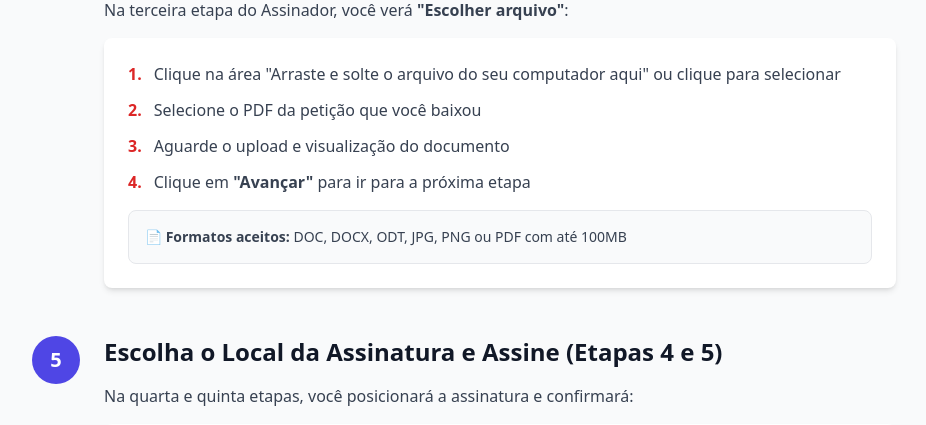
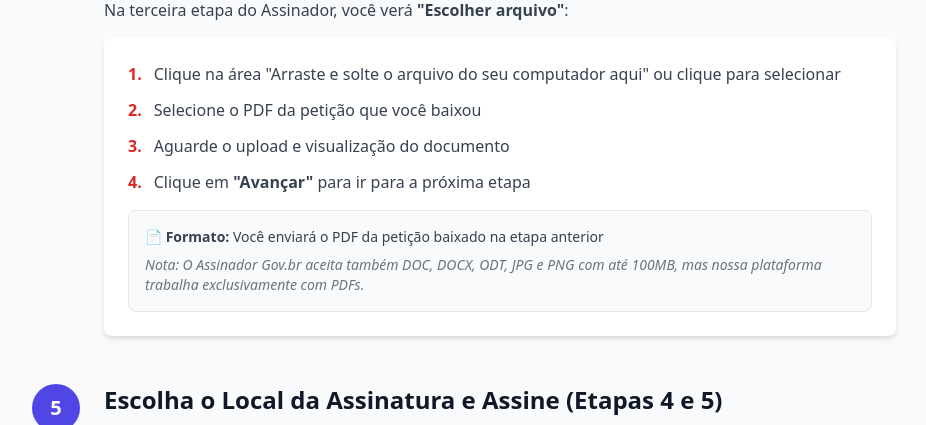
Before and after one commit to thsteixeira/peticao-brasil, a Django app: template templates/help/how_to_sign.html in a window 1280 px wide. Shown: the part 1279-1704 px from the top of the page, without its empty margins (176-1102 px from the left). Run offline with Django 5.2, Linux system fonts and the light colour scheme; the template is opened without the code that fills it, so the values that code supplies are empty; parts of the project's set-up code (start-up, migrations or seed data) failed here and were passed over; some libraries are stand-ins or nearby versions.

Commit message:
Clarify PDF-only format for petition signing
- Updated Step 4 to specify that petition PDFs are used
- Added note that Gov.br accepts other formats (DOC, DOCX, etc.)
- Clarified that Petição Brasil platform works exclusively with PDFs
- Prevents user confusion about file format expectations

```diff
--- a/templates/help/how_to_sign.html
+++ b/templates/help/how_to_sign.html
@@ -119,7 +119,10 @@
                     </ol>
                     <div class="bg-gray-50 rounded-lg p-4 mt-4 border border-gray-200">
                         <p class="text-sm text-gray-700">
-                            <strong>📄 Formatos aceitos:</strong> DOC, DOCX, ODT, JPG, PNG ou PDF com até 100MB
+                            <strong>📄 Formato:</strong> Você enviará o PDF da petição baixado na etapa anterior
+                        </p>
+                        <p class="text-sm text-gray-500 mt-2">
+                            <em>Nota: O Assinador Gov.br aceita também DOC, DOCX, ODT, JPG e PNG com até 100MB, mas nossa plataforma trabalha exclusivamente com PDFs.</em>
                         </p>
                     </div>
                 </div>
```
